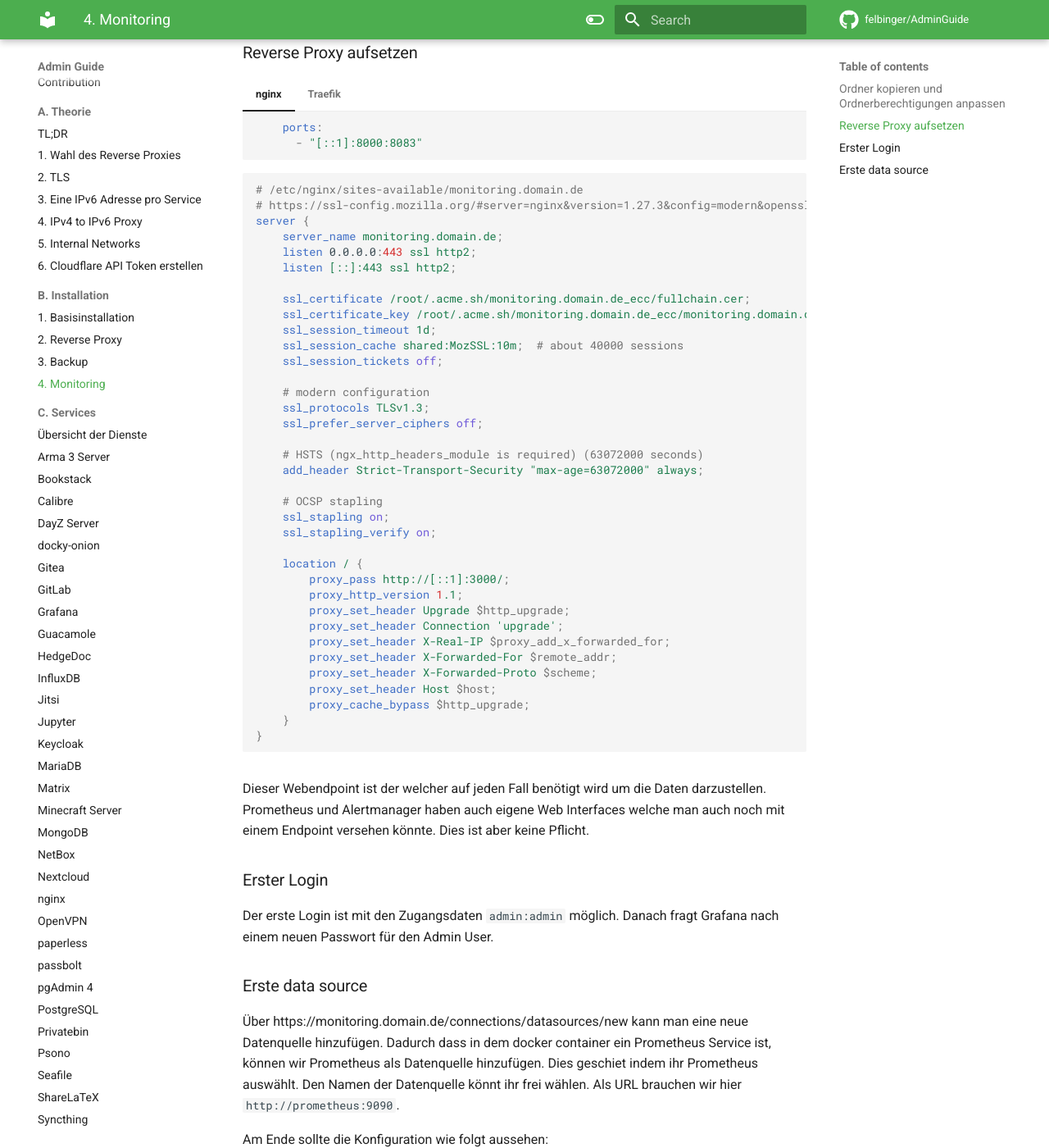
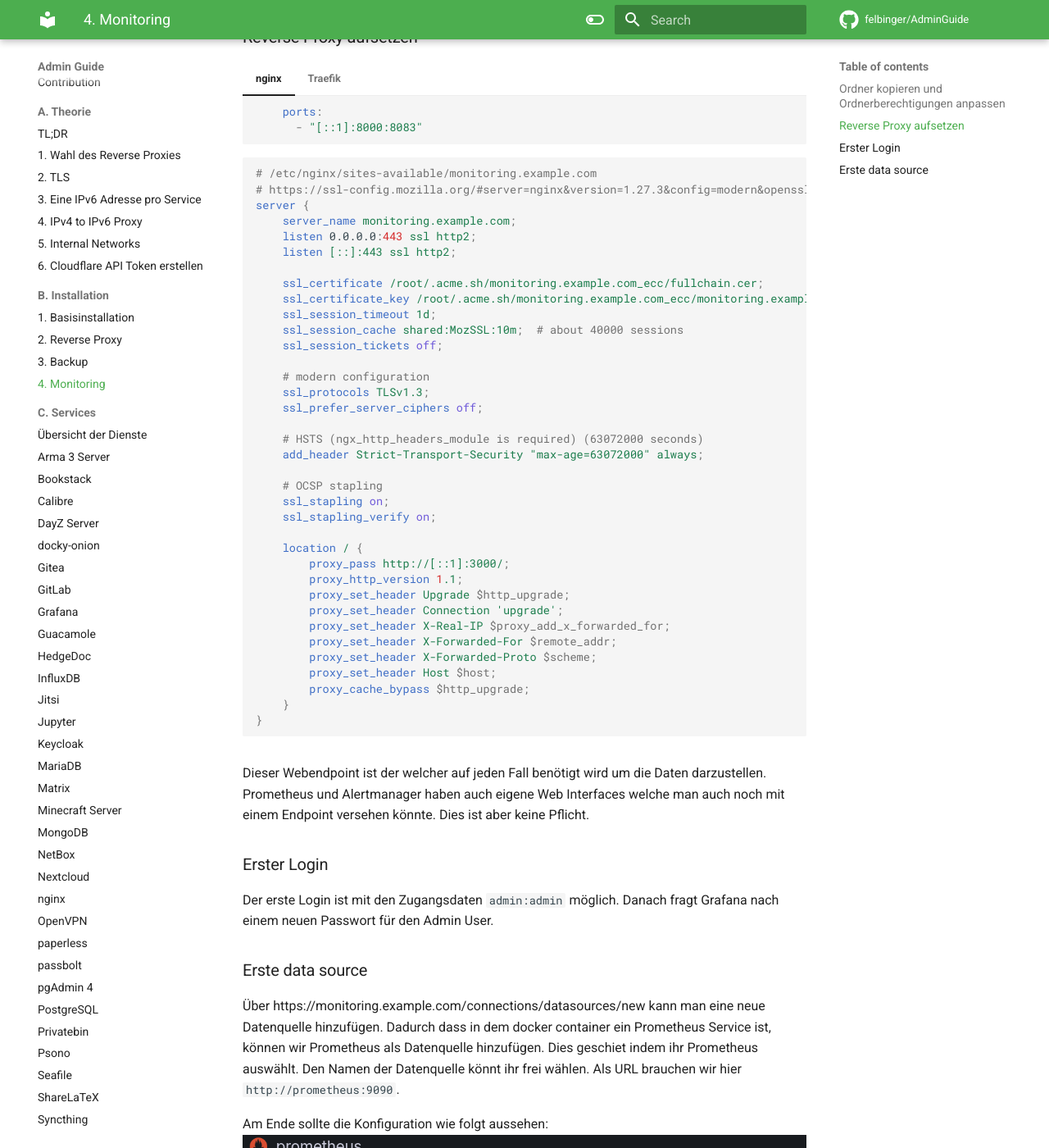
Before and after one commit to felbinger/AdminGuide, an MkDocs documentation site: the page built from docs/B._Installation/40_monitoring.md, in a window 1280 px wide and 1400 px high, scrolled down 3645 px. Shown: the whole window at 82% size. Built offline with MkDocs 1.6.1 and Material for MkDocs 9.7.7, drawn with Linux system fonts in a browser that asks for light colours; comment, search, counter and statistics services are not loaded; some of the changed text lies outside the part shown.

Commit message:
chore: changed documentation according to the contribution guidelines

````diff
--- a/docs/B._Installation/40_monitoring.md
+++ b/docs/B._Installation/40_monitoring.md
@@ -198,15 +197,15 @@ sudo chown -R 472 /srv/monitoring/grafana
     ```
 
     ```nginx
-    # /etc/nginx/sites-available/monitoring.domain.de
+    # /etc/nginx/sites-available/monitoring.example.com
     # https://ssl-config.mozilla.org/#server=nginx&version=1.27.3&config=modern&openssl=3.4.0&ocsp=false&guideline=5.7
     server {
-        server_name monitoring.domain.de;
+        server_name monitoring.example.com;
         listen 0.0.0.0:443 ssl http2;
         listen [::]:443 ssl http2;
 
-        ssl_certificate /root/.acme.sh/monitoring.domain.de_ecc/fullchain.cer;
-        ssl_certificate_key /root/.acme.sh/monitoring.domain.de_ecc/monitoring.domain.de.key;
+        ssl_certificate /root/.acme.sh/monitoring.example.com_ecc/fullchain.cer;
+        ssl_certificate_key /root/.acme.sh/monitoring.example.com_ecc/monitoring.example.com.key;
         ssl_session_timeout 1d;
         ssl_session_cache shared:MozSSL:10m;  # about 40000 sessions
         ssl_session_tickets off;
@@ -241,7 +240,7 @@ sudo chown -R 472 /srv/monitoring/grafana
         labels:
           - "traefik.enable=true"
           - "traefik.http.services.srv_monitoring.loadbalancer.server.port=8083"
-          - "traefik.http.routers.r_monitoring.rule=Host(`monitoring.domain.de`)"
+          - "traefik.http.routers.r_monitoring.rule=Host(`monitoring.example.com`)"
           - "traefik.http.routers.r_monitoring.entrypoints=websecure"
     ```
 
@@ -254,7 +253,7 @@ Der erste Login ist mit den Zugangsdaten `admin:admin` möglich. Danach fragt Gr
 
 
 ### Erste data source
-Über https://monitoring.domain.de/connections/datasources/new kann man eine neue Datenquelle hinzufügen.
+Über https://monitoring.example.com/connections/datasources/new kann man eine neue Datenquelle hinzufügen.
 Dadurch dass in dem docker container ein Prometheus Service ist, können wir Prometheus als Datenquelle hinzufügen. Dies geschiet indem ihr Prometheus auswählt.
 Den Namen der Datenquelle könnt ihr frei wählen. Als URL brauchen wir hier `http://prometheus:9090`.
 
````
Also changed, not shown: other parts of docs/B._Installation/40_monitoring.md (+0 -1 lines).
